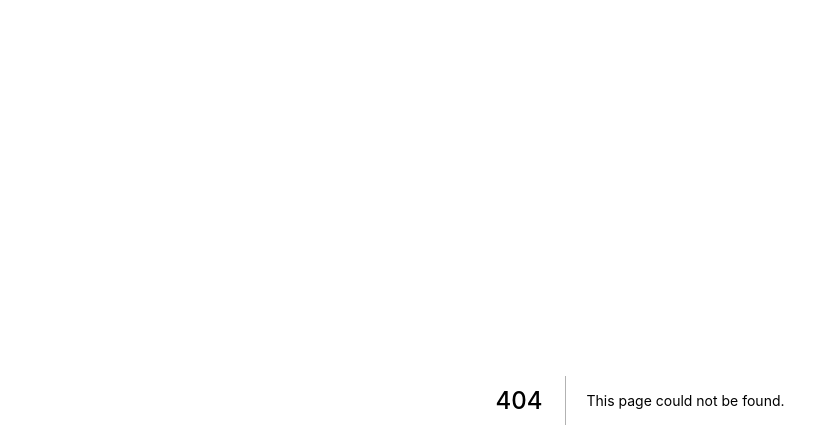
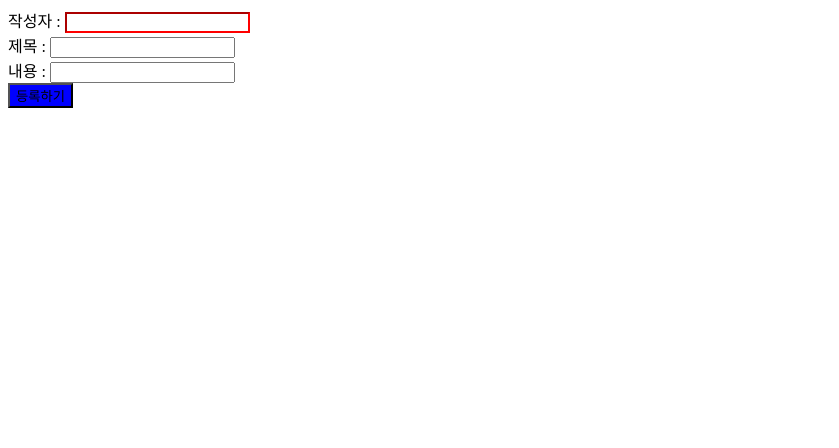
Before and after one commit to yiseo0/codecamp-frontend, a Next.js app in the folder class/: page /09-01-boards/new in a window 1280 px wide. Before the commit this address had no page. Shown: the top 448 px of the page, without its empty margins (0-839 px from the left). Built offline with nearby package versions, Linux system fonts and the light colour scheme.

Commit message:
[섹션7]  수정페이지 심화(defaultValue, 선택적 mutation)

```diff
--- /dev/null
+++ b/class/pages/09-01-boards/new/index.js
@@ -0,0 +1,5 @@
+import BoardWrite from "@/src/components/units/board/09-write/BoardWrite.container";
+
+export default function GraphqlMutationPage() {
+  return <BoardWrite isEdit={false}/>;
+}
--- /dev/null
+++ b/class/src/components/units/board/09-write/BoardWrite.container.js
@@ -0,0 +1,61 @@
+import BoardWriteUI from "./BoardWrite.presenter";
+import { useMutation } from "@apollo/client";
+import { useState } from "react";
+import { CREATE_BOARD, UPDATE_BOARD } from "./BoardWrite.query";
+import { useRouter } from "next/router";
+
+export default function BoardWrite({ isEdit, boardData }) {
+  const router = useRouter()
+  const [data, setData] = useState({
+    writer: "",
+    title: "",
+    contents: "",
+  });
+  const [createBoard] = useMutation(CREATE_BOARD);
+  const [updateBoard] = useMutation(UPDATE_BOARD)
+
+  // 게시물 등록하기
+  const onClickSubmit = async () => {
+    // console.log(router.query.number) // undefind
+    const result = await createBoard({
+      variables: {
+        // variables은 $와 같아서 안의 변수는 $ 생략
+        writer: data.writer,
+        title: data.title,
+        contents: data.contents,
+      },
+    });
+    alert(result.data.createBoard.message);
+    router.push(`/09-01-boards/${result.data.createBoard.number}`)
+  };
+
+  // 게시물 수정하기
+  const onClickUpdate = async () => {
+    const myVariables = {
+      number: Number(router.query.number) // 무조건 존재하는 속성
+    }
+    if (data.writer) myVariables.writer = data.writer
+    if (data.title) myVariables.writer = data.title
+    if (data.contents) myVariables.writer = data.contents
+    // data.writer가 존재하면 myVariables 객체에 writer속성 및 값 추가
+
+    // console.log(router.query.number) // number
+    const result = await updateBoard({
+      variables: myVariables
+    })
+
+
+    alert(result.data.updateBoard.message);
+    router.push(`/09-01-boards/${result.data.updateBoard.number}`)
+  }
+
+  const onChange = (e) => {
+    const { name, value } = e.target;
+    setData({
+      ...data,
+      [name]: value,
+    });
+  };
+
+  return <BoardWriteUI onChange={onChange} onClickSubmit={onClickSubmit} onClickUpdate={onClickUpdate} isEdit={isEdit} boardData={boardData} />;
+}
--- /dev/null
+++ b/class/src/components/units/board/09-write/BoardWrite.presenter.js
@@ -0,0 +1,17 @@
+import { BlueButton, RedInput } from "./BoardWrite.style";
+
+export default function BoardWriteUI({ onChange, onClickSubmit, onClickUpdate, isEdit, boardData }) {
+  return (
+    <>
+      작성자 : <RedInput type="text" name="writer" onChange={onChange} defaultValue={boardData?.fetchBoard.writer } />
+      <br />
+      제목 : <input type="text" name="title" onChange={onChange} defaultValue={boardData?.fetchBoard.title} />
+      <br />
+      내용 : <input type="text" name="contents" onChange={onChange} defaultValue={boardData?.fetchBoard.contents} />
+      <br />
+      <BlueButton onClick={isEdit ? onClickUpdate : onClickSubmit}>
+        {isEdit ? "수정하기" : "등록하기"}
+      </BlueButton>
+    </>
+  );
+}
--- /dev/null
+++ b/class/src/components/units/board/09-write/BoardWrite.query.js
@@ -0,0 +1,32 @@
+import { gql } from "@apollo/client";
+
+export const CREATE_BOARD = gql`
+  mutation createBoard($writer: String, $title: String, $contents: String) {
+    # 변수 타입 지정
+    createBoard(
+      # 실제 전달할 변수
+      writer: $writer
+      title: $title
+      contents: $contents
+    ) {
+      _id
+      number
+      message
+    }
+  }
+`;
+
+export const UPDATE_BOARD = gql`
+mutation updateBoard($number : Int, $writer:String, $title:String, $contents:String){
+  updateBoard(
+    number: $number
+    writer: $writer
+    title: $title
+    contents: $contents
+  ) {
+      _id
+      number
+      message
+  }
+}
+`
--- /dev/null
+++ b/class/src/components/units/board/09-write/BoardWrite.style.js
@@ -0,0 +1,10 @@
+import styled from "@emotion/styled";
+
+
+export const RedInput = styled.input`
+  border-color: red;
+`;
+
+export const BlueButton = styled.button`
+  background-color: blue;
+`;
```
Also changed, not shown: class/pages/09-01-boards/[number]/edit/index.js (added, +20 -0 lines), class/pages/09-01-boards/[number]/index.js (added, +34 -0 lines).
